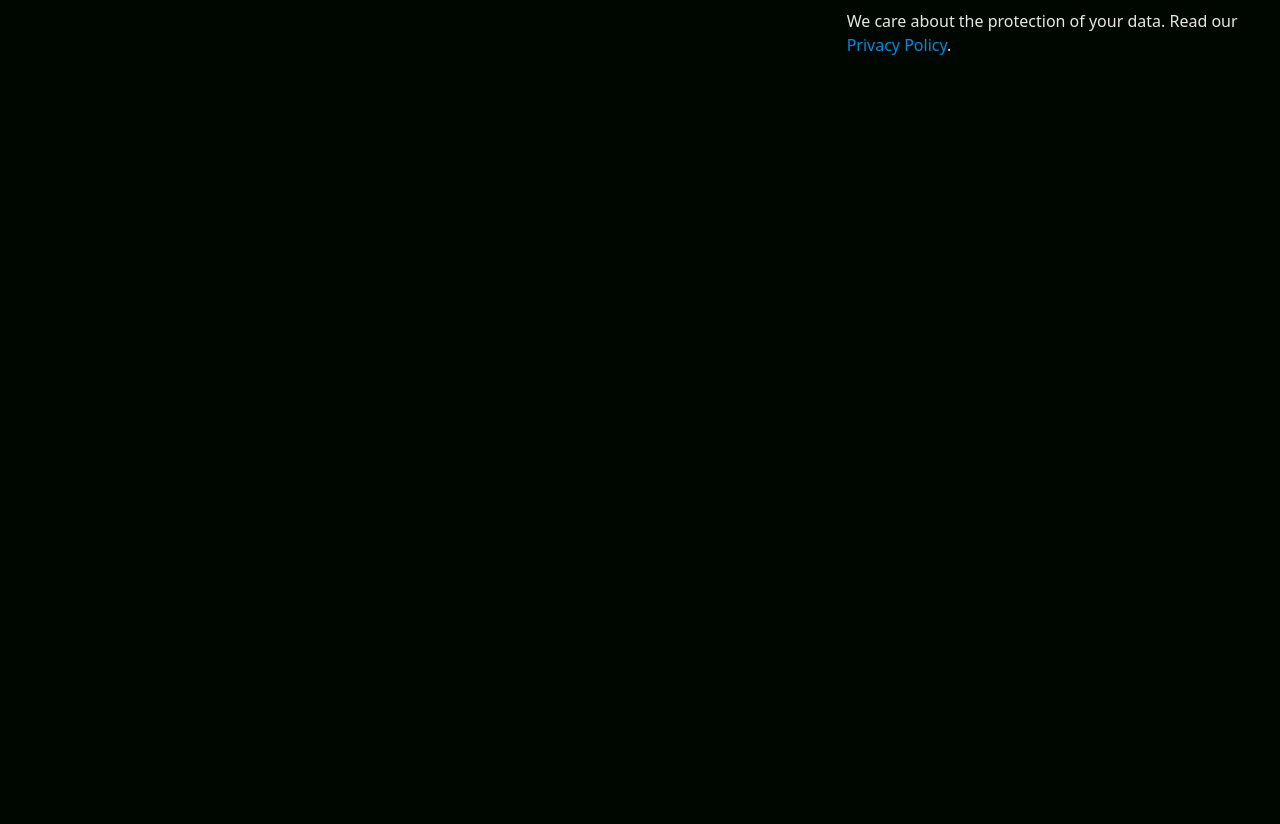
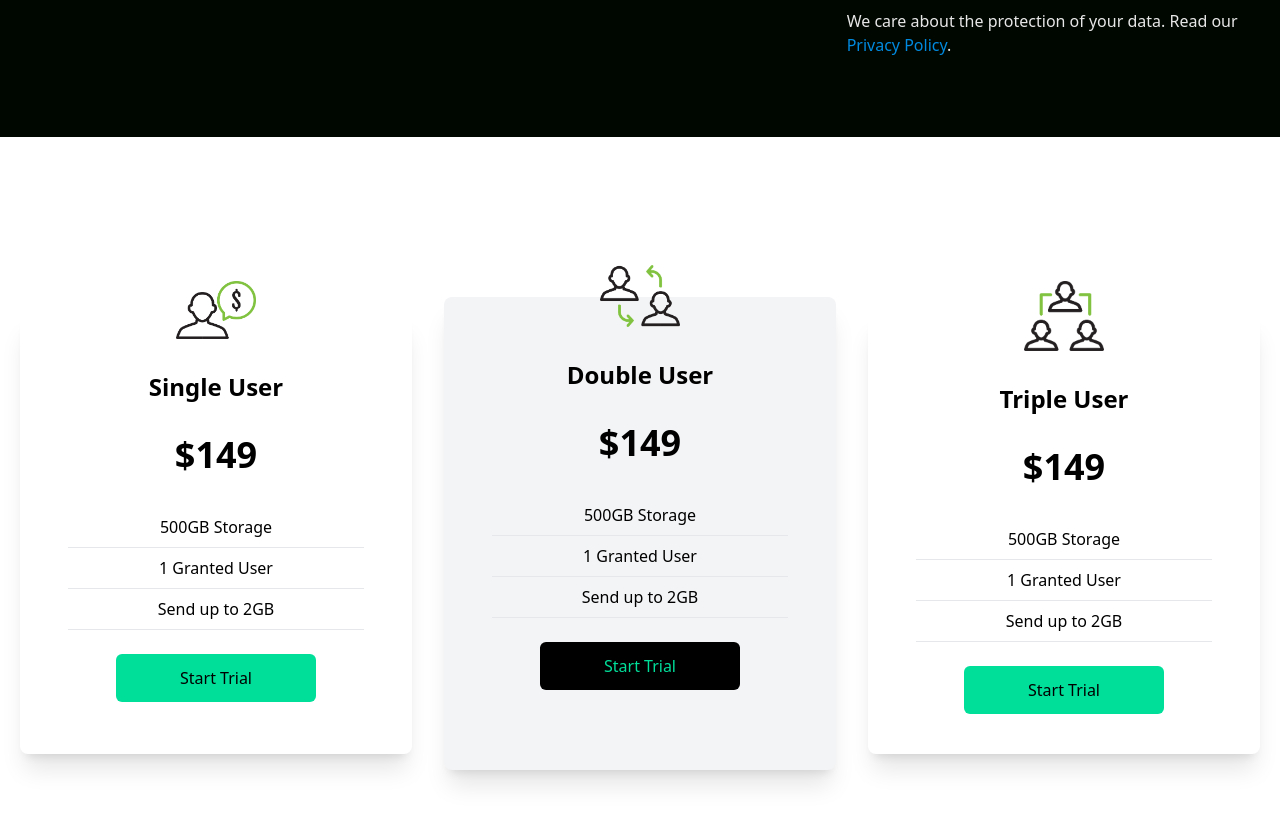
Before and after one commit to damnsemicolon/tailwind-landingpage, a React (Create React App) app in the folder landingpage/: page / in a window 1280 px wide. Shown: the part 1640-2464 px from the top of the page. Before the commit the page ends 1777 px from the top, so only its background shows below. Built offline with nearby package versions, Linux system fonts and the light colour scheme; the HTML template or start-up script is replaced by a standard one.

Commit message:
added Cards.jsx and structure

```diff
--- a/landingpage/src/App.js
+++ b/landingpage/src/App.js
@@ -3,7 +3,7 @@
 import Hero from './components/Hero';
 import Analytics from './components/Analytics';
 import Newsletter from './components/Newsletter';
-// import Cards from './components/Cards';
+import Cards from './components/Cards';
 // import Footer from './components/Footer';
 
 
@@ -14,8 +14,8 @@
       <Hero />
       <Analytics />
       <Newsletter />
-      { /*<Cards />
-      <Footer /> */}
+      <Cards />
+      { /*<Footer /> */}
     </div>
   );
 }
--- /dev/null
+++ b/landingpage/src/components/Cards.jsx
@@ -0,0 +1,73 @@
+import React from "react";
+import Single from "../assets/single.png";
+import Double from "../assets/double.png";
+import Triple from "../assets/triple.png";
+
+const Cards = () => {
+  return (
+    <div className="w-full py-[10rem] px-4 bg-white">
+      <div className="max-w-[1240px] mx-auto grid md:grid-cols-3 gap-8">
+
+        {/* Card 1 */}
+        <div className="w-full shadow-xl flex flex-col p-4 my-4 rounded-lg hover:scale-105 duration-300">
+          <img
+            className="w-20 mx-auto mt-[-3rem] bg-white"
+            src={Single}
+            alt="/"
+          />
+          <h2 className="text-2xl font-bold text-center py-8">Single User</h2>
+          <p className="text-center text-4xl font-bold">$149</p>
+          <div className="text-center font-medium">
+            <p className="py-2 border-b mx-8 mt-8">500GB Storage</p>
+            <p className="py-2 border-b mx-8">1 Granted User</p>
+            <p className="py-2 border-b mx-8">Send up to 2GB</p>
+          </div>
+          <button className="bg-[#00df9a] w-[200px] rounded-md font-medium my-6 mx-auto px-6 py-3">
+            Start Trial
+          </button>
+        </div>
+
+        {/* Card 2 */}
+        <div className="bg-gray-100 w-full shadow-xl flex flex-col p-4 md:my-0 my-8 rounded-lg hover:scale-105 duration-300">
+          <img
+            className="w-20 mx-auto mt-[-3rem] bg-transparent"
+            src={Double}
+            alt="/"
+          />
+          <h2 className="text-2xl font-bold text-center py-8">Double User</h2>
+          <p className="text-center text-4xl font-bold">$149</p>
+          <div className="text-center font-medium">
+            <p className="py-2 border-b mx-8 mt-8">500GB Storage</p>
+            <p className="py-2 border-b mx-8">1 Granted User</p>
+            <p className="py-2 border-b mx-8">Send up to 2GB</p>
+          </div>
+          <button className="bg-black text-[#00df9a] w-[200px] rounded-md font-medium my-6 mx-auto px-6 py-3">
+            Start Trial
+          </button>
+        </div>
+
+        {/* Card 3 */}
+        <div className="w-full shadow-xl flex flex-col p-4 my-4 rounded-lg hover:scale-105 duration-300">
+          <img
+            className="w-20 mx-auto mt-[-3rem] bg-white"
+            src={Triple}
+            alt="/"
+          />
+          <h2 className="text-2xl font-bold text-center py-8">Triple User</h2>
+          <p className="text-center text-4xl font-bold">$149</p>
+          <div className="text-center font-medium">
+            <p className="py-2 border-b mx-8 mt-8">500GB Storage</p>
+            <p className="py-2 border-b mx-8">1 Granted User</p>
+            <p className="py-2 border-b mx-8">Send up to 2GB</p>
+          </div>
+          <button className="bg-[#00df9a] w-[200px] rounded-md font-medium my-6 mx-auto px-6 py-3">
+            Start Trial
+          </button>
+        </div>
+
+      </div>
+    </div>
+  );
+};
+
+export default Cards;
```
